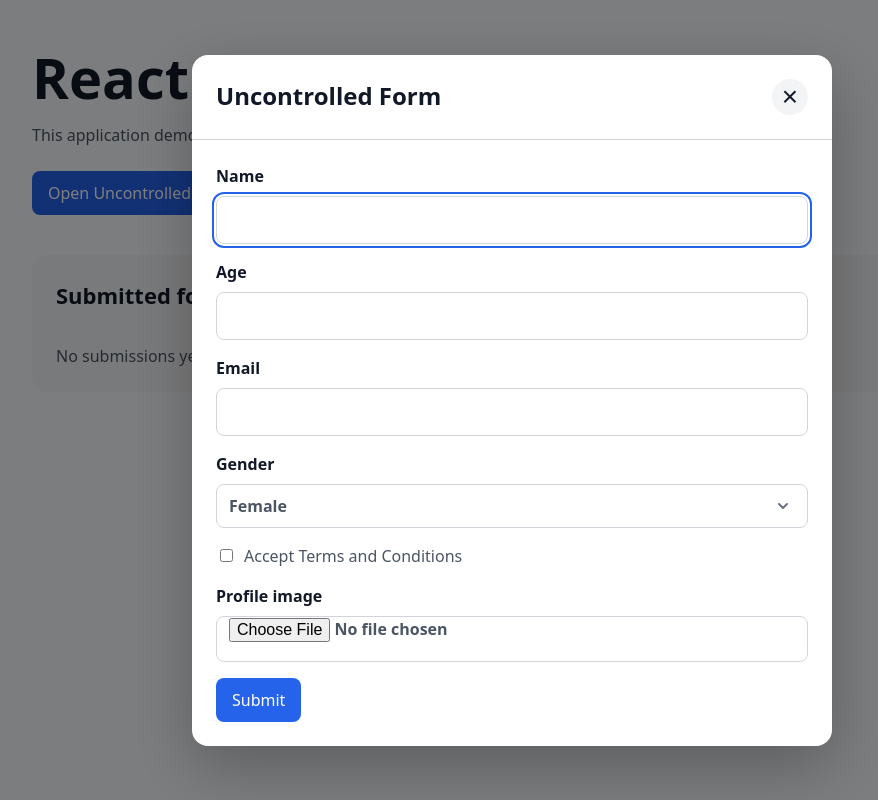
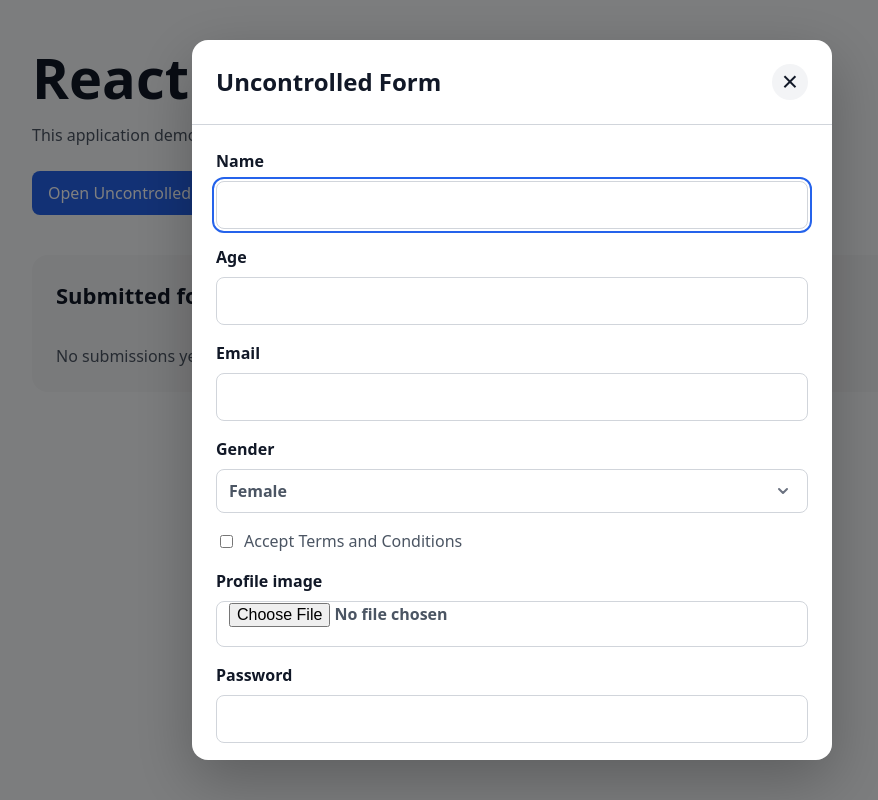
Before and after one commit to AleksPanda/rsschool-react, a React (Vite) app: page / in a window 1280 px wide. Both pictures are taken after a click on the button "Open Uncontrolled Form". Shown: the whole page, without its empty margins (128-1006 px from the left). Built offline with nearby package versions, Linux system fonts and the light colour scheme.

Commit message:
feat: add password fields and strength indicator

```diff
--- a/src/App.scss
+++ b/src/App.scss
@@ -87,6 +87,20 @@
   cursor: pointer;
 }
 
+.password-strength {
+  display: grid;
+  gap: var(--space-2);
+  margin: 0;
+  padding: 0;
+  color: var(--muted);
+  font-size: var(--font-size-sm);
+  list-style: none;
+}
+
+.password-strength__item--valid {
+  color: var(--accent);
+}
+
 .form button {
   justify-self: start;
   min-height: var(--control-block-size);
--- /dev/null
+++ b/src/components/forms/PasswordStrengthIndicator.tsx
@@ -0,0 +1,44 @@
+type PasswordStrengthIndicatorProps = {
+  password: string;
+};
+
+const PASSWORD_REQUIREMENTS = [
+  {
+    label: '1 number',
+    isValid: (password: string) => /\d/.test(password),
+  },
+  {
+    label: '1 uppercase letter',
+    isValid: (password: string) => /[A-Z]/.test(password),
+  },
+  {
+    label: '1 lowercase letter',
+    isValid: (password: string) => /[a-z]/.test(password),
+  },
+  {
+    label: '1 special character',
+    isValid: (password: string) => /[^A-Za-z0-9]/.test(password),
+  },
+];
+
+export function PasswordStrengthIndicator({
+  password,
+}: PasswordStrengthIndicatorProps) {
+  return (
+    <ul className="password-strength" aria-label="Password requirements">
+      {PASSWORD_REQUIREMENTS.map((requirement) => {
+        const isValid = requirement.isValid(password);
+        const className = isValid
+          ? 'password-strength__item password-strength__item--valid'
+          : 'password-strength__item';
+        const marker = isValid ? '✓' : '○';
+
+        return (
+          <li className={className} key={requirement.label}>
+            {marker} {requirement.label}
+          </li>
+        );
+      })}
+    </ul>
+  );
+}
--- a/src/components/forms/ReactHookForm.tsx
+++ b/src/components/forms/ReactHookForm.tsx
@@ -1,8 +1,9 @@
-import { useForm } from 'react-hook-form';
+import { useForm, useWatch } from 'react-hook-form';
 import { GENDER_OPTIONS } from '../../constants/form-options';
 import type { FormValues } from '../../types/form';
 import { getImageDataUrl } from '../../utils/image';
 import { FormField } from './FormField';
+import { PasswordStrengthIndicator } from './PasswordStrengthIndicator';
 
 type ReactHookFormProps = {
   onSubmit: (values: FormValues) => void;
@@ -13,14 +14,17 @@ type ReactHookFormFields = Omit<FormValues, 'image'> & {
 };
 
 export function ReactHookForm({ onSubmit }: ReactHookFormProps) {
-  const { handleSubmit, register } = useForm<ReactHookFormFields>({
+  const { control, handleSubmit, register } = useForm<ReactHookFormFields>({
     defaultValues: {
       name: '',
       email: '',
       gender: 'other',
       acceptedTerms: false,
+      password: '',
+      confirmPassword: '',
     },
   });
+  const password = useWatch({ control, name: 'password' }) ?? '';
 
   async function handleValidSubmit(values: ReactHookFormFields) {
     const { image: imageFiles, ...formValues } = values;
@@ -100,6 +104,28 @@ export function ReactHookForm({ onSubmit }: ReactHookFormProps) {
         />
       </FormField>
 
+      <FormField htmlFor="hook-form-password" label="Password">
+        <input
+          id="hook-form-password"
+          type="password"
+          autoComplete="new-password"
+          required
+          {...register('password')}
+        />
+      </FormField>
+
+      <PasswordStrengthIndicator password={password} />
+
+      <FormField htmlFor="hook-form-confirm-password" label="Confirm password">
+        <input
+          id="hook-form-confirm-password"
+          type="password"
+          autoComplete="new-password"
+          required
+          {...register('confirmPassword')}
+        />
+      </FormField>
+
       <button type="submit">Submit</button>
     </form>
   );
--- a/src/components/forms/UncontrolledForm.tsx
+++ b/src/components/forms/UncontrolledForm.tsx
@@ -1,14 +1,17 @@
-import type { SubmitEventHandler } from 'react';
+import { type SubmitEventHandler, useState } from 'react';
 import { GENDER_OPTIONS } from '../../constants/form-options';
 import type { FormSubmission, FormValues } from '../../types/form';
 import { getImageDataUrl } from '../../utils/image';
 import { FormField } from './FormField';
+import { PasswordStrengthIndicator } from './PasswordStrengthIndicator';
 
 type UncontrolledFormProps = {
   onSubmit: (values: FormValues) => void;
 };
 
 export function UncontrolledForm({ onSubmit }: UncontrolledFormProps) {
+  const [password, setPassword] = useState('');
+
   const handleSubmit: SubmitEventHandler<HTMLFormElement> = async (event) => {
     event.preventDefault();
 
@@ -34,6 +37,8 @@ export function UncontrolledForm({ onSubmit }: UncontrolledFormProps) {
       ) as FormSubmission['gender'],
       acceptedTerms: formData.get('acceptedTerms') === 'on',
       image,
+      password: String(formData.get('password') ?? ''),
+      confirmPassword: String(formData.get('confirmPassword') ?? ''),
     });
   };
 
@@ -93,6 +98,32 @@ export function UncontrolledForm({ onSubmit }: UncontrolledFormProps) {
         />
       </FormField>
 
+      <FormField htmlFor="uncontrolled-password" label="Password">
+        <input
+          id="uncontrolled-password"
+          name="password"
+          type="password"
+          autoComplete="new-password"
+          required
+          onChange={(event) => setPassword(event.currentTarget.value)}
+        />
+      </FormField>
+
+      <PasswordStrengthIndicator password={password} />
+
+      <FormField
+        htmlFor="uncontrolled-confirm-password"
+        label="Confirm password"
+      >
+        <input
+          id="uncontrolled-confirm-password"
+          name="confirmPassword"
+          type="password"
+          autoComplete="new-password"
+          required
+        />
+      </FormField>
+
       <button type="submit">Submit</button>
     </form>
   );
--- a/src/types/form.ts
+++ b/src/types/form.ts
@@ -10,6 +10,8 @@ export type FormSubmission = {
   gender: Gender;
   acceptedTerms: boolean;
   image: string;
+  password: string;
+  confirmPassword: string;
   submittedAt: string;
 };
 
```
Also changed, not shown: 1 other file (tests, documents, lock files or other folders).
